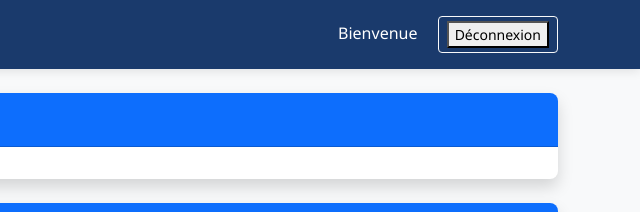
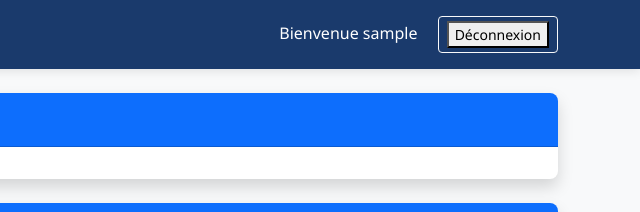
Before and after one commit to MatheoJeannneret/GradeCloud, a plain HTML site: page app_client_etudiants/ihm/main.html in a window 1280 px wide. Shown: the top 212 px of the page, 640-1280 px from the left. Drawn offline with nearby package versions, Linux system fonts and the light colour scheme; no server answers; sample sign-in values are in the browser's storage.

Commit message:
comit du client eleve

```diff
--- a/app_client_etudiants/ctrl/loginCtrl.js
+++ b/app_client_etudiants/ctrl/loginCtrl.js
@@ -2,10 +2,8 @@ $(document).ready(function () {
     const loginCtrl = new LoginCtrl();
     const serviceHttp = new ServiceHttp();
     var butConnect = $("#btnConnect");
-
     butConnect.click(async function (event) {
         event.preventDefault();
-
         const username = document.getElementById("username").value;
         const password = document.getElementById("password").value;
         sessionStorage.setItem("username", username);
--- a/app_client_etudiants/ctrl/mainCtrl.js
+++ b/app_client_etudiants/ctrl/mainCtrl.js
@@ -1,5 +1,6 @@
 $(document).ready(function () {
     const username = sessionStorage.getItem("username");
+    document.getElementById("welcomeMessage").textContent += username;
     const serviceHttp = new ServiceHttp();
     if (username) {
         const ctrlMain = new MainCtrl(username, serviceHttp);
@@ -30,19 +31,19 @@ class MainCtrl {
         // Appels directs aux méthodes de serviceHttp
         serviceHttp.getExamenByEleve(
             username,
-            this.chargerCalendrier,
-            this.CallbackError
+            this.chargerCalendrier.bind(this),
+            this.CallbackError.bind(this)
         );
         serviceHttp.getNoteByEleve(
             username,
-            this.chargerTableauNote,
-            this.CallbackError
+            this.chargerTableauNote.bind(this),
+            this.CallbackError.bind(this)
         );
     }
 
  chargerCalendrier(data) {
     const calendarEl = document.getElementById('calendar');
-    const events = genererEvenementsExamen(data);
+    const events = this.genererEvenementsExamen(data);
 
     const calendar = new FullCalendar.Calendar(calendarEl, {
         initialView: 'dayGridMonth',
@@ -97,7 +98,7 @@ class MainCtrl {
     const tableau = document.getElementById("tableauNote");
     tableau.innerHTML = ""; // Reset du tableau si déjà rempli
 
-    const maxNote = getMaxNote(data);
+    const maxNote = this.getMaxNote(data);
 
     // Création de l'en-tête
     const thead = document.createElement("thead");
```
Also changed, not shown: app_client_etudiants/ihm/main.html (+0 -1 lines).
